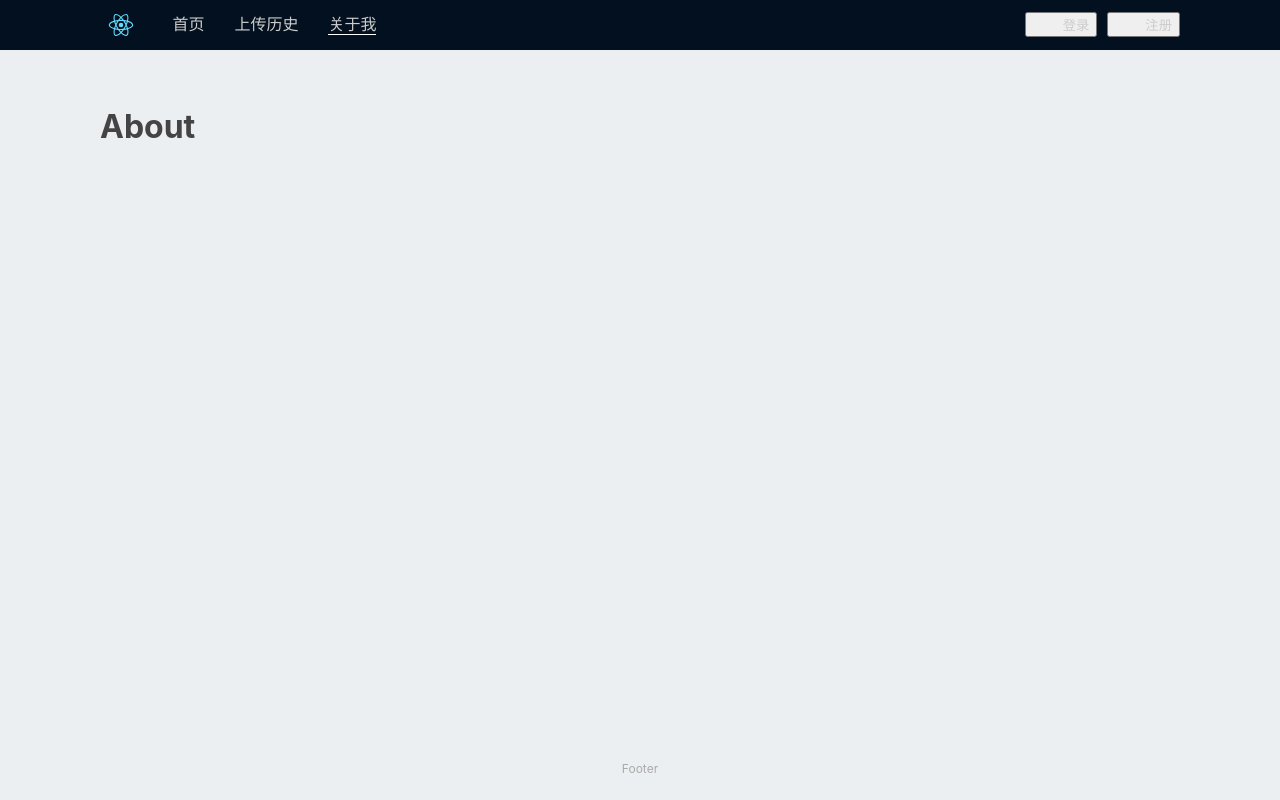
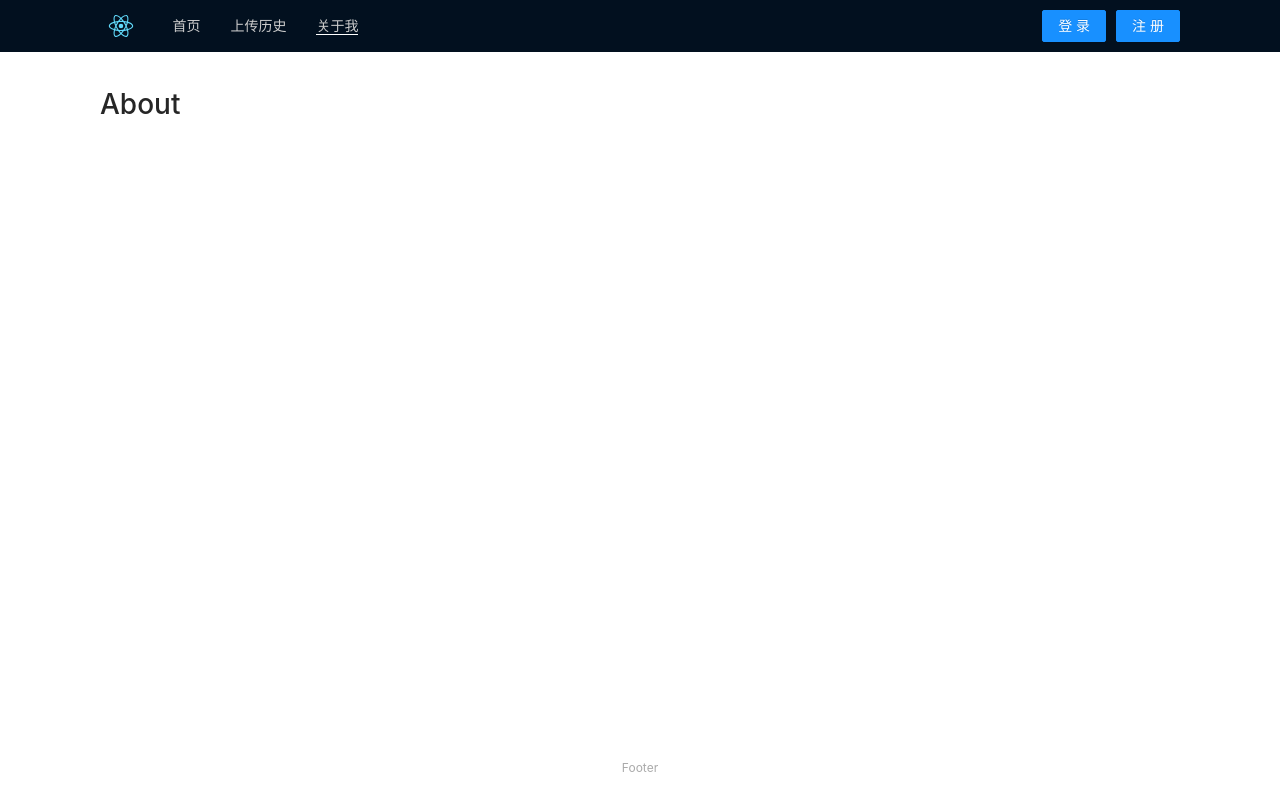
Before and after one commit to wh2887/ipic, a React app: page /about in a window 1280 px wide. Built offline with nearby package versions, Linux system fonts and the light colour scheme.

Commit message:
安装及引入 antd 及其样式

```diff
--- a/package.json
+++ b/package.json
@@ -11,6 +11,7 @@
     "@testing-library/user-event": "^7.1.2",
     "@typescript-eslint/eslint-plugin": "^2.10.0",
     "@typescript-eslint/parser": "^2.10.0",
+    "antd": "^4.7.2",
     "babel-eslint": "10.1.0",
     "babel-jest": "^24.9.0",
     "babel-loader": "8.1.0",
--- a/src/components/Header.js
+++ b/src/components/Header.js
@@ -2,6 +2,7 @@ import React from 'react'
 import LogoUrl from '../logo.svg'
 import {NavLink} from 'react-router-dom'
 import styled from 'styled-components'
+import {Button} from 'antd'
 
 const Header = styled.header`
   display:flex;
@@ -22,7 +23,7 @@ const StyledLink = styled(NavLink)`
 const Login = styled.div`
   margin-left: auto;
 `
-const Button = styled.button`
+const StyledButton = styled(Button)`
   margin-left: 10px;
 `
 
@@ -36,14 +37,9 @@ function Component() {
         <StyledLink to="/about" activeClassName="active">关于我</StyledLink>
       </nav>
       <Login>
-        <Button>
-          <StyledLink to="/login">登录</StyledLink>
-        </Button>
-        <Button>
-          <StyledLink to="/register">注册</StyledLink>
-        </Button>
+        <StyledButton type="primary">登录</StyledButton>
+        <StyledButton type="primary">注册</StyledButton>
       </Login>
-
     </Header>
   )
 }
--- a/src/index.js
+++ b/src/index.js
@@ -1,6 +1,7 @@
 import React from 'react'
 import ReactDOM from 'react-dom'
 import App from './App'
+import 'antd/dist/antd.css'
 import * as serviceWorker from './serviceWorker'
 import {BrowserRouter as Router} from 'react-router-dom'
 
```
Also changed, not shown: 1 other file (tests, documents, lock files or other folders).
